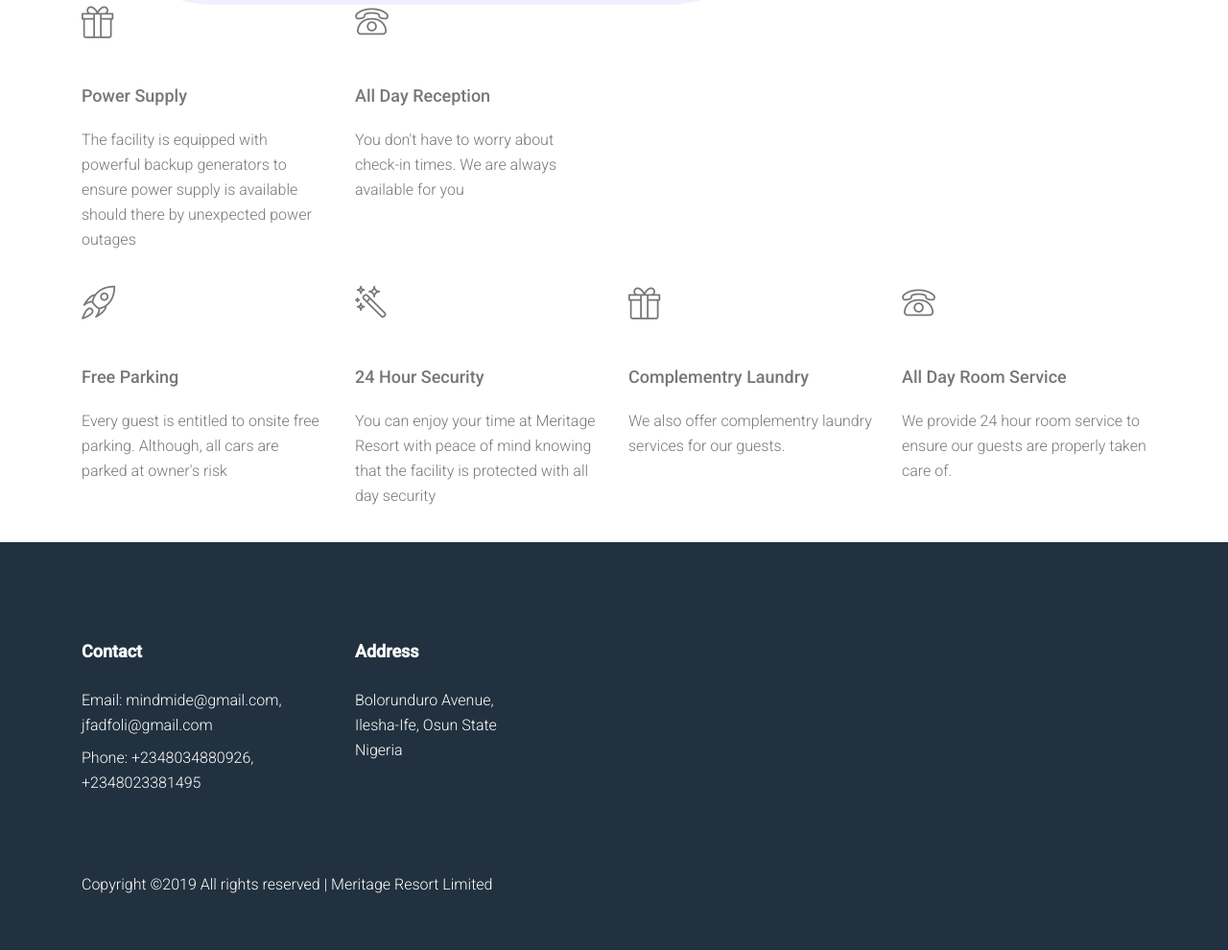
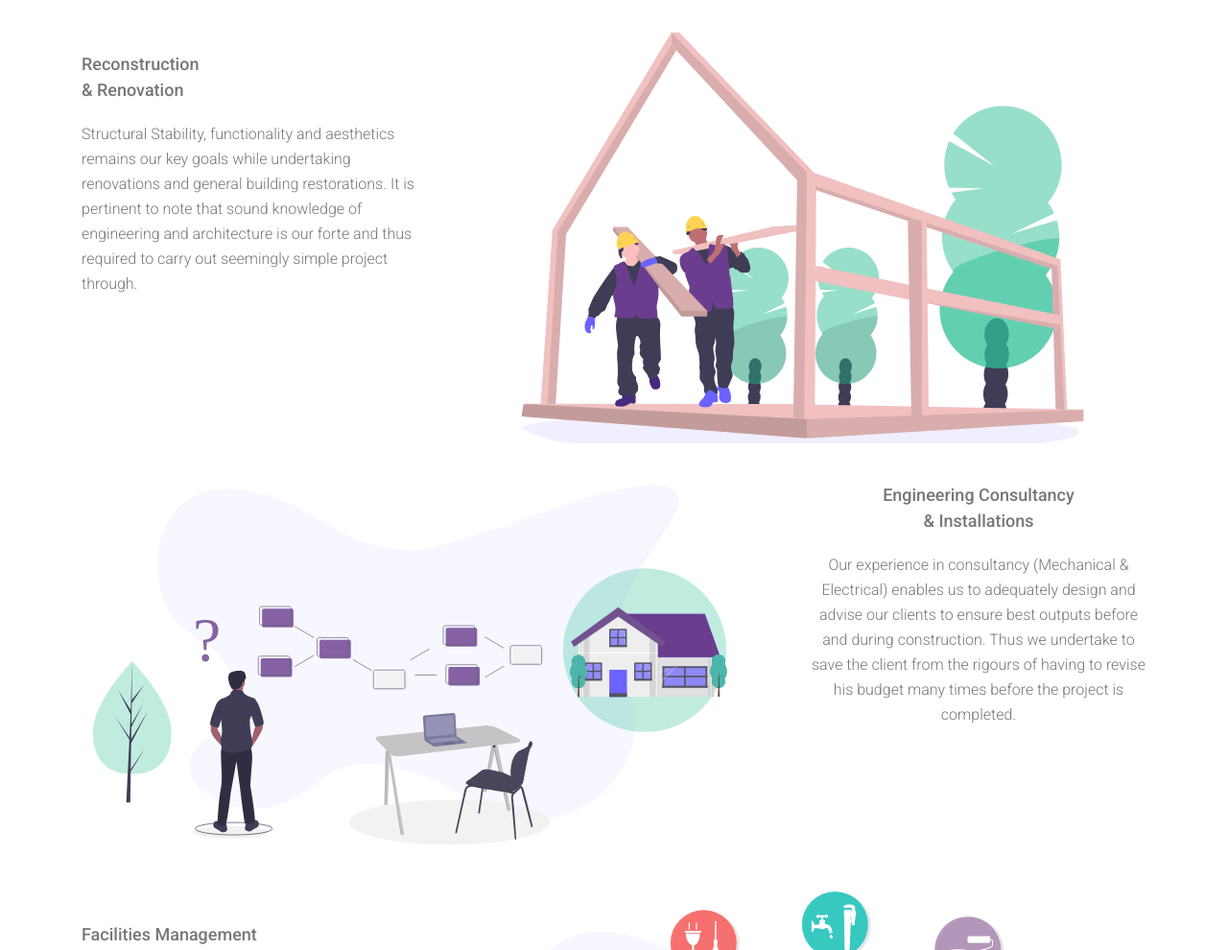
Before and after one commit to lash45/ccc, a plain HTML site: page services.html in a window 1280 px wide. Shown: the part 1050-2040 px from the top of the page at 96% size. Drawn offline with nearby package versions, Linux system fonts and the light colour scheme.

Commit message:
commit 6

```diff
--- a/services.html
+++ b/services.html
@@ -98,7 +98,7 @@
 						<div class="sigle-service col-lg-8 col-md-6">
 							<!-- <span class="lnr lnr-home"></span> -->
 
-                            <img src="img/svg1.svg">
+                            <img src="img/svg2.svg">
 
 							<!-- <a href="#" class="text-uppercase primary-btn2 primary-border circle">View Details</a> -->
 						</div>
@@ -110,71 +110,56 @@
 							</p>
 							<!-- <a href="#" class="text-uppercase primary-btn2 primary-border circle">View Details</a> -->
 						</div>
-						<div class="sigle-service col-lg-3 col-md-6">
-							<span class="lnr lnr-gift"></span>
-							<h4>Power Supply</h4>
-							<p>
-								The facility is equipped with powerful backup generators to ensure power supply is available should there by unexpected power outages
-							</p>
+						<div class="sigle-service col-lg-4 col-md-6">
+                                <h4>Reconstruction <br> &#38; Renovation </h4>
+                                <p>Structural Stability, functionality and aesthetics remains our key goals while undertaking renovations and general building restorations. It is pertinent to note that sound knowledge of engineering and architecture is our forte and thus required to carry out seemingly simple project through. </p>
 							<!-- <a href="#" class="text-uppercase primary-btn2 primary-border circle">View Details</a> -->
 						</div>
-						<div class="sigle-service col-lg-3 col-md-6">
-							<span class="lnr lnr-phone"></span>
-							<h4>All Day Reception</h4>
-							<p>
-								You don't have to worry about check-in times. We are always available for you
-							</p>
+						<div class="sigle-service col-lg-8 col-md-6">
+                                <img src="img/svg1.svg">
 							<!-- <a href="#" class="text-uppercase primary-btn2 primary-border circle">View Details</a> -->
-						</div>
+                        </div>
+
+
+
+                        <div class="sigle-service col-lg-8 col-md-6">
+                                <!-- <span class="lnr lnr-home"></span> -->
+
+                                <img src="img/svg3.svg">
+
+                                <!-- <a href="#" class="text-uppercase primary-btn2 primary-border circle">View Details</a> -->
+                            </div>
+                            <div class="sigle-service col-lg-4 col-md-6 text-center">
+                                <!-- <span class="lnr lnr-magic-wand"></span> -->
+                                <h4>Engineering Consultancy  <br>&#38; Installations</h4>
+                                <p>Our experience in consultancy (Mechanical &#38; Electrical) enables us to adequately design and advise our clients to ensure best outputs before and during construction. Thus we undertake to save the client from the rigours of having to revise his budget many times before the project is completed. </p>
 
 					</div>
 
 
+                    <div class="sigle-service col-lg-4 col-md-6">
+                            <h4>Facilities Management</h4>
+                            <p>We ensure professional management of facilities with a focus on efficient and effective delivery of support services for the organisation it serves. This encompasses mulitple disciplines to ensure functionality of the built environment by integrating people, systems, place, process and technology. </p>
+                    </div>
+                    <div class="sigle-service col-lg-8 col-md-6">
+                            <img src="img/svg4.svg">
+                        <!-- <a href="#" class="text-uppercase primary-btn2 primary-border circle">View Details</a> -->
+                    </div>
 
 
+                    <div class="sigle-service col-lg-8 col-md-6">
+                            <!-- <span class="lnr lnr-home"></span> -->
+
+                            <img src="img/svg5.svg">
+
+                            <!-- <a href="#" class="text-uppercase primary-btn2 primary-border circle">View Details</a> -->
+                        </div>
+                        <div class="sigle-service col-lg-4 col-md-6 text-center">
+                                <h4>Interior Decoration</h4>
+                                <p>The decoration of the interior of a building or room especially with regards to color combination and artistic effect takes a lot of education information and expertise. This we gladly offer to give your space all you desire and deserve.</p>
+                </div>
 
 
-
-
-					<div class="row">
-
-
-
-
-							<div class="sigle-service col-lg-3 col-md-6">
-								<span class="lnr lnr-rocket"></span>
-								<h4>Free Parking</h4>
-								<p>
-									Every guest is entitled to onsite free parking. Although, all cars are parked at owner's risk
-								</p>
-								<!-- <a href="#" class="text-uppercase primary-btn2 primary-border circle">View Details</a> -->
-							</div>
-							<div class="sigle-service col-lg-3 col-md-6">
-								<span class="lnr lnr-magic-wand"></span>
-								<h4>24 Hour Security</h4>
-								<p>
-								   You can enjoy your time at Meritage Resort with peace of mind knowing that the facility is protected with all day security
-								</p>
-								<!-- <a href="#" class="text-uppercase primary-btn2 primary-border circle">View Details</a> -->
-							</div>
-							<div class="sigle-service col-lg-3 col-md-6">
-								<span class="lnr lnr-gift"></span>
-								<h4>Complementry Laundry</h4>
-								<p>
-									We also offer complementry laundry services for our guests.
-								</p>
-								<!-- <a href="#" class="text-uppercase primary-btn2 primary-border circle">View Details</a> -->
-							</div>
-							<div class="sigle-service col-lg-3 col-md-6">
-								<span class="lnr lnr-phone"></span>
-								<h4>All Day Room Service</h4>
-								<p>
-									We provide 24 hour room service to ensure our guests are properly taken care of.
-								</p>
-								<!-- <a href="#" class="text-uppercase primary-btn2 primary-border circle">View Details</a> -->
-							</div>
-
-						</div>
 				</div>
 			</section>
 			<!-- end service Area-->
```
Also changed, not shown: index.html (+1 -1 lines), img/back_main.svg (added), img/logos/africa_re.png (deleted), img/logos/dangote.png (deleted), img/logos/honeywell.png (deleted), img/logos/trans.png (deleted), img/logos/uac.png (deleted), img/logos/waec.png (deleted), img/logos/wema.png (deleted), img/svg2.svg (added), img/svg3.svg (added), img/svg4.svg (added), img/svg5.svg (added).
